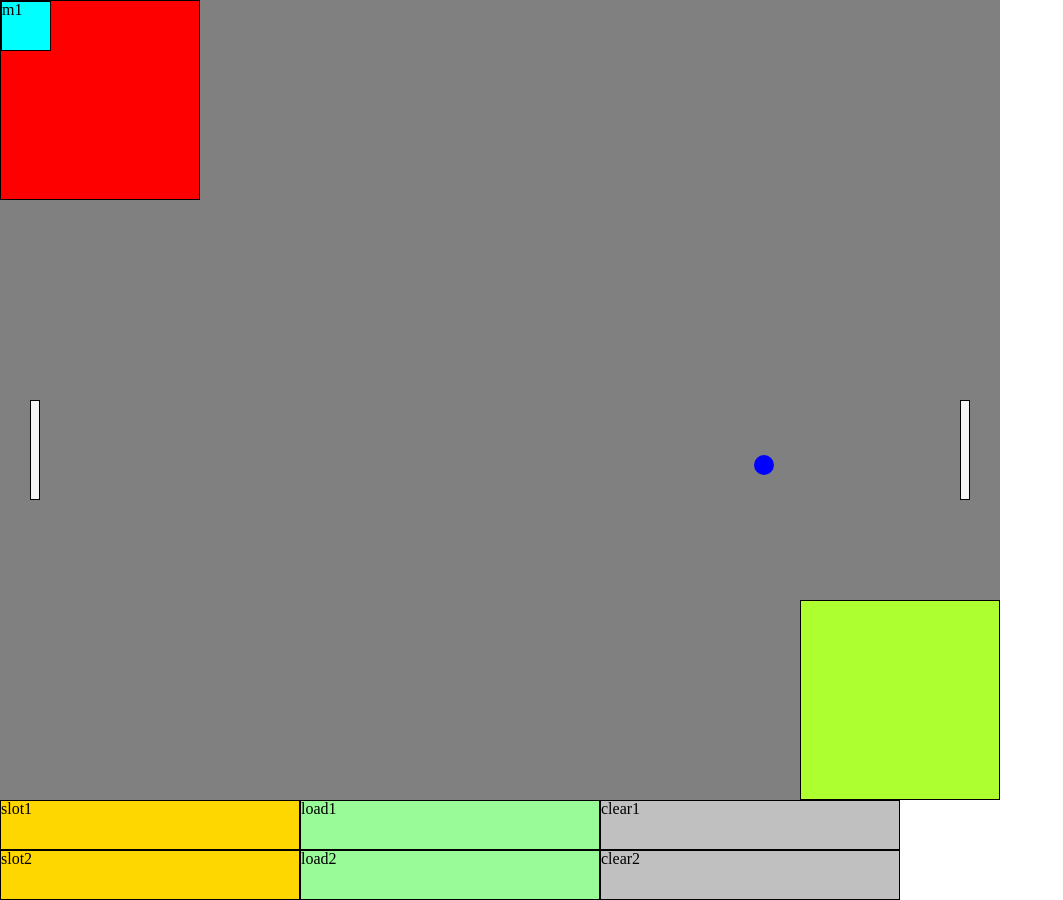
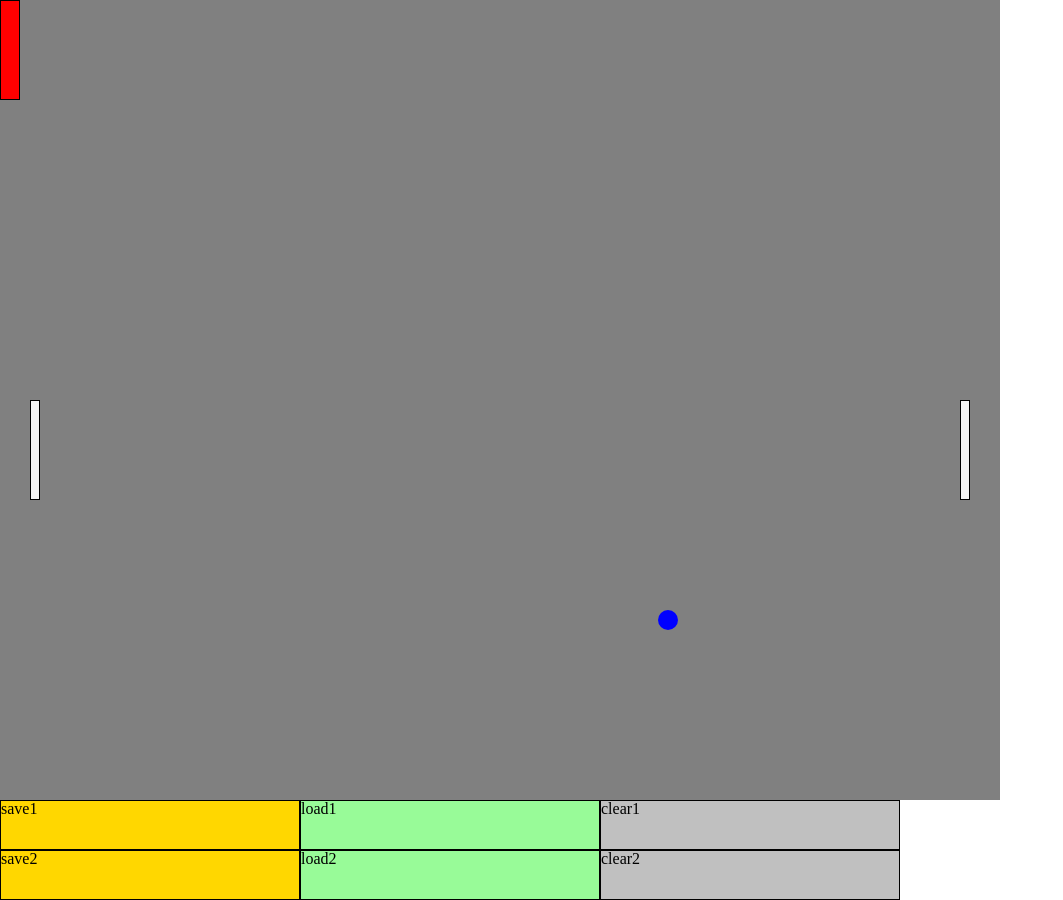
Before and after one commit to hayashihiroki-paya/kadai03-memo, a plain HTML site: page index.html in a window 1280 px wide. Shown: the whole page, without its empty margins (0-1063 px from the left). Drawn offline with nearby package versions, Linux system fonts and the light colour scheme.

Commit message:
お邪魔ブロック追加反射屈折処理完成

```diff
--- a/css/main.css
+++ b/css/main.css
@@ -11,8 +11,8 @@
 
 .pieceGroup {
     position: absolute;
-    width: 200px;
-    height: 200px;
+    width: 20px;
+    height: 100px;
     background-color: red;
     border: 1px solid black;
 }
--- a/index.html
+++ b/index.html
@@ -19,7 +19,7 @@
     <div id="wappar">
         <div id="gameWindow">
             <div id="dropZone">
-                <div class="dropZoneGroup"></div>
+                <!-- <div class="dropZoneGroup"></div> -->
             </div>
             <div id="piece" class="pieceGroup" draggable="false">1</div>
             <div id="piece1" class="pieceGroup" draggable="false">2</div>
@@ -28,7 +28,7 @@
             <div id="piece4" class="pieceGroup" draggable="false">5</div>
             <div id="piece5" class="pieceGroup" draggable="false">6</div>
             <div id="piece6" class="pieceGroup" draggable="false">
-                <div id="miniPiece" class="miniPieceGroup">m1</div>
+                <!-- <div id="miniPiece" class="miniPieceGroup">m1</div> -->
             </div>
             <div id="boll"></div>
             <div>
@@ -39,8 +39,8 @@
     </div>
     <div id="commandBox">
         <div id="save">
-            <div class="saveSlot">slot1</div>
-            <div class="saveSlot">slot2</div>
+            <div class="saveSlot">save1</div>
+            <div class="saveSlot">save2</div>
         </div>
         <div id="load">
             <div class="loadSlot">load1</div>
--- a/js/main.js
+++ b/js/main.js
@@ -1,13 +1,18 @@
 // 固定の数値設定
 const constant = {
     windowHight: 800,
-    windowWidth: 1000
+    windowWidth: 1000,
+    bollSpeed: 600,
+    boardMaxSpeed: 10,
+    randomAngle: 80,
+    deadAngle90: 20
 }
 
 // DOMキャッシュ
 const $boll = $("#boll");
 const $left = $("#leftBoard");
 const $right = $("#rightBoard");
+const $piece = $(".pieceGroup")
 
 // ドラッグドロップ関係
 $(".pieceGroup").draggable();
@@ -38,16 +43,46 @@ $(window).on("blur", function () {
 // いったん初期値は45度で
 let angle = 45;
 let rad = angle * Math.PI / 180;
-let bollSpeedX = Math.cos(rad) * 200;
-let bollSpeedY = Math.sin(rad) * 200;
+let bollSpeedX = Math.cos(rad) * constant.bollSpeed;
+let bollSpeedY = Math.sin(rad) * constant.bollSpeed;
 // ボールの現在の座標取得
 const bollPos = $boll.offset();
+// サイズ取得
+const bollSize = {
+    width: $boll.width(),
+    height: $boll.height()
+}
 // 左右のバーの速度の設定
 let leftSpeed = 0;
 let rightSpeed = 0;
 // 初期位置取得
 let posLeft = $left.offset();
 let posRight = $right.offset();
+// サイズ取得
+const boardSize = {
+    width: $left.width(),
+    height: $left.height()
+}
+const pos = [];
+const posSize = [];
+$piece.each(function () {
+    pos.push($(this).offset());
+    posSize.push({
+        width: $(this).width(),
+        height: $(this).height()
+    })
+})
+
+// $piece.each(function (i) {
+//     console.log("pos[i]", pos[i]);
+//     console.log("posSize[i]", posSize[i]);
+// })
+console.log("pos", pos);
+console.log("posSize", posSize);
+let flags = [];
+$piece.each(function (i) {
+    flags[i] = false;
+});
 // 処理落ちしてもいいように前回処理した時間を取得
 let lastTime = performance.now();
 // アニメーション含めたマイフレームごとの処理
@@ -62,38 +97,121 @@ function animate(now) {
     if (bollPos.left < 0) {
         bollPos.left = 0;
         bollSpeedX *= -1;
+        angle = 180 - angle;
+        if (angle < 0) angle = 360 + angle;
     } else if (bollPos.left > constant.windowWidth - $boll.width()) {
         bollPos.left = constant.windowWidth - $boll.width();
         bollSpeedX *= -1;
+        angle = 180 - angle;
+        if (angle < 0) angle = 360 + angle;
     }
     if (bollPos.top < 0) {
         bollPos.top = 0;
         bollSpeedY *= -1;
+        angle = 360 - angle;
+        if (angle < 0) angle = 360 + angle;
     } else if (bollPos.top > constant.windowHight - $boll.height()) {
         bollPos.top = constant.windowHight - $boll.height();
         bollSpeedY *= -1;
+        angle = 360 - angle;
+        if (angle < 0) angle = 360 + angle;
     }
+    // ボール座標更新
+    // $boll.css({
+    //     top: bollPos.top,
+    //     left: bollPos.left
+    // })
+
+    // 左右のバーの動作 速度を変更する
+    // 左
+    if (keys["q"]) leftSpeed = Math.max(leftSpeed - 1, -constant.boardMaxSpeed);
+    if (!keys["q"] && leftSpeed < 0) leftSpeed = Math.min(leftSpeed + 1, 0);
+    if (keys["a"]) leftSpeed = Math.min(leftSpeed + 1, constant.boardMaxSpeed);
+    if (!keys["a"] && leftSpeed > 0) leftSpeed = Math.max(leftSpeed - 1, 0);
+    // 右
+    if (keys["["]) rightSpeed = Math.max(rightSpeed - 1, -constant.boardMaxSpeed);
+    if (!keys["["] && rightSpeed < 0) rightSpeed = Math.min(rightSpeed + 1, 0);
+    if (keys["]"]) rightSpeed = Math.min(rightSpeed + 1, constant.boardMaxSpeed);
+    if (!keys["]"] && rightSpeed > 0) rightSpeed = Math.max(rightSpeed - 1, 0);
+    posLeft.top += leftSpeed;
+    posRight.top += rightSpeed;
+    posLeft.top = Math.max(0, Math.min(posLeft.top, constant.windowHight - $left.height()));
+    posRight.top = Math.max(0, Math.min(posRight.top, constant.windowHight - $right.height()));
+    // $left.css("top", posLeft.top);
+    // $right.css("top", posRight.top);
+
+    // バーとの接触判定
+    if (posLeft.left < bollPos.left + bollSize.width &&
+        posLeft.left + boardSize.width > bollPos.left &&
+        posLeft.top < bollPos.top + bollSize.height &&
+        posLeft.top + boardSize.height > bollPos.top) {
+        // 接触している場合の処理
+        console.log('接触しています');
+        bollPos.left = posLeft.left + boardSize.width;
+        bollSpeedX *= -1;
+        angle = 180 - angle;
+        if (angle < 0) angle = 360 + angle;
+    }
+    if (posRight.left < bollPos.left + bollSize.width &&
+        posRight.left + boardSize.width > bollPos.left &&
+        posRight.top < bollPos.top + bollSize.height &&
+        posRight.top + boardSize.height > bollPos.top) {
+        // 接触している場合の処理
+        console.log('接触しています');
+        bollPos.left = posRight.left - bollSize.width;
+        bollSpeedX *= -1;
+        angle = 180 - angle;
+        if (angle < 0) angle = 360 + angle;
+    }
+    console.log('angle', angle);
+    // お邪魔ブロックとの当たり判定
+    const pos = [];
+    const posSize = [];
+    $piece.each(function () {
+        pos.push($(this).offset());
+        posSize.push({
+            width: $(this).width(),
+            height: $(this).height()
+        })
+    })
+    $piece.each(function (i) {
+        // console.log("pos[i]", pos[i]);
+        // console.log("posSize[i]", posSize[i]);
+        if (pos[i].left < bollPos.left + bollSize.width &&
+            pos[i].left + posSize[i].width > bollPos.left &&
+            pos[i].top < bollPos.top + bollSize.height &&
+            pos[i].top + posSize[i].height > bollPos.top && !flags[i]) {
+            // 接触している場合の処理
+            flags[i] = true;
+            angle += Math.floor(Math.random() * constant.randomAngle - constant.randomAngle / 2);
+            console.log("おじゃまangle", angle);
+            console.log("overlap", flags[i]);
+            // 角度が立てすぎるとき修正
+            if (angle > 270 - constant.deadAngle90 && angle <= 270) angle = 270 - constant.deadAngle90;
+            if (angle >= 270 && angle < 270 + constant.deadAngle90) angle = 270 + constant.deadAngle90;
+            if (angle > 90 - constant.deadAngle90 && angle <= 90) angle = 90 - constant.deadAngle90;
+            if (angle >= 90 && angle < 90 + constant.deadAngle90) angle = 90 + constant.deadAngle90;
+            rad = angle * Math.PI / 180;
+            bollSpeedX = Math.cos(rad) * constant.bollSpeed;
+            bollSpeedY = Math.sin(rad) * constant.bollSpeed;
+        } else if (pos[i].left < bollPos.left + bollSize.width &&
+            pos[i].left + posSize[i].width > bollPos.left &&
+            pos[i].top < bollPos.top + bollSize.height &&
+            pos[i].top + posSize[i].height > bollPos.top && flags[i]) {
+            // console.log("フラグオンで重なり中");
+        } else {
+            if (flags[i]) {
+                console.log("Flagオフで重なり解除");
+            }
+            flags[i] = false;
+        }
+    })
     // ボール座標更新
     $boll.css({
         top: bollPos.top,
         left: bollPos.left
     })
-
-    // 左右のバーの動作 速度を変更する
-    // 左
-    if (keys["q"]) leftSpeed = Math.max(leftSpeed - 1, -10);
-    if (!keys["q"] && leftSpeed < 0) leftSpeed = Math.min(leftSpeed + 1, 0);
-    if (keys["a"]) leftSpeed = Math.min(leftSpeed + 1, 10);
-    if (!keys["a"] && leftSpeed > 0) leftSpeed = Math.max(leftSpeed - 1, 0);
-    // 右
-    if (keys["["]) rightSpeed = Math.max(rightSpeed - 1, -10);
-    if (!keys["["] && rightSpeed < 0) rightSpeed = Math.min(rightSpeed + 1, 0);
-    if (keys["]"]) rightSpeed = Math.min(rightSpeed + 1, 10);
-    if (!keys["]"] && rightSpeed > 0) rightSpeed = Math.max(rightSpeed - 1, 0);
-    posLeft.top += leftSpeed;
-    posRight.top += rightSpeed;
-    posLeft.top = Math.max(0, Math.min(posLeft.top, constant.windowHight - $left.height()));
-    posRight.top = Math.max(0, Math.min(posRight.top, constant.windowHight - $right.height()));
+    // バー座標更新
     $left.css("top", posLeft.top);
     $right.css("top", posRight.top);
     requestAnimationFrame(animate);
@@ -105,7 +223,7 @@ $('.saveSlot').on('click', function () {
     const num = $('.saveSlot').index(this);
     console.log("num", num);
     const pos = [];
-    $(".pieceGroup").each(function () {
+    $piece.each(function () {
         pos.push($(this).offset());
     })
     console.log("pos", pos);
@@ -117,7 +235,7 @@ $(".clearSlot").on('click', function () {
     const num = $(".clearSlot").index(this);
     localStorage.removeItem('memo' + num);
     console.log("ローカルストレージ削除");
-    $(".pieceGroup").offset({
+    $piece.offset({
         top: 0,
         left: 0
     });
@@ -129,7 +247,7 @@ $(".loadSlot").on('click', function () {
         console.log("読み込みjson", json);
         const pos = JSON.parse(json);
         console.log("読み込みpos", pos);
-        $(".pieceGroup").each(function (i) {
+        $piece.each(function (i) {
             $(this).offset(pos[i]);
         })
     }
```
